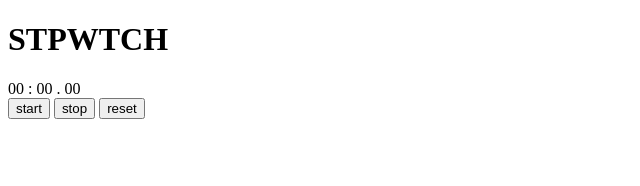
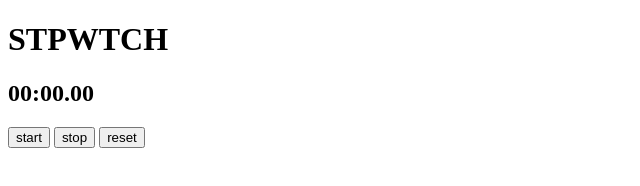
Before and after one commit to felipe-michelon/STPWTCH, a plain HTML site: page index.html in a window 1280 px wide. Both pictures are taken after a click on the button "reset". Shown: the whole page, without its empty margins (0-640 px from the left). Drawn offline with Linux system fonts and the light colour scheme.

Commit message:
Change how time is displayed
time will now be formatted in js and displayed on a single element

```diff
--- a/STPWTCH.js
+++ b/STPWTCH.js
@@ -1,6 +1,4 @@
-let minutes = document.getElementById("minutes")
-let seconds = document.getElementById("seconds")
-let milliseconds = document.getElementById("milliseconds")
+let timerElement = document.getElementById("timer")
 
 let elapsedTime = 0
 let startTimestamp
@@ -19,33 +17,23 @@ function stopTimer() {
 function resetTimer() {
   stopTimer()
   elapsedTime = 0
-  updateBody({
-    elapsedMinutes: 0,
-    elapsedSeconds: 0,
-    elapsedMilliseconds: 0,
-  })
+  updateBody()
 }
 
 function updateTimer () {
   elapsedTime = new Date().getTime() - startTimestamp
 
-  updateBody(calculateElapsedTime(elapsedTime))
+  updateBody()
 }
 
-function calculateElapsedTime(totalMilliseconds) {
-  let diffInMin = Math.floor(totalMilliseconds / 60000)
-  let diffInSec = Math.floor((totalMilliseconds % 60000) / 1000)
-  let diffInMs = Math.floor((totalMilliseconds % 60000) / 10)
+function formatToTimer(totalMilliseconds) {
+  let diffInMin = Math.floor(totalMilliseconds / 60000).toString().padStart(2, '0')
+  let diffInSec = Math.floor((totalMilliseconds % 60000) / 1000).toString().padStart(2, '0')
+  let diffInMs = Math.floor((totalMilliseconds % 60000) / 10).toString().slice(-2).padStart(2, '0')
 
-  return {
-    elapsedMinutes: diffInMin,
-    elapsedSeconds: diffInSec,
-    elapsedMilliseconds: diffInMs,
-  }
+  return `${diffInMin}:${diffInSec}.${diffInMs}`
 }
 
-function updateBody({elapsedMinutes, elapsedSeconds, elapsedMilliseconds}){
-  minutes.innerText = elapsedMinutes.toString().padStart(2, '0')
-  seconds.innerText = elapsedSeconds.toString().padStart(2, '0')
-  milliseconds.innerText = elapsedMilliseconds.toString().slice(-2).padStart(2, '0')
+function updateBody(){
+  timerElement.innerText = formatToTimer(elapsedTime)
 }
--- a/index.html
+++ b/index.html
@@ -10,13 +10,7 @@
 </head>
 <body>
   <h1>STPWTCH</h1>
-  <div id="timer">
-    <span id="minutes">00</span>
-    <span>:</span>
-    <span id="seconds">00</span>
-    <span>.</span>
-    <span id="milliseconds">00</span>
-  </div>
+  <h2 id="timer">00:00.00</h2>
   <button onClick="startTimer()">start</button>
   <button onClick="stopTimer()">stop</button>
   <button onClick="resetTimer()">reset</button>
```
